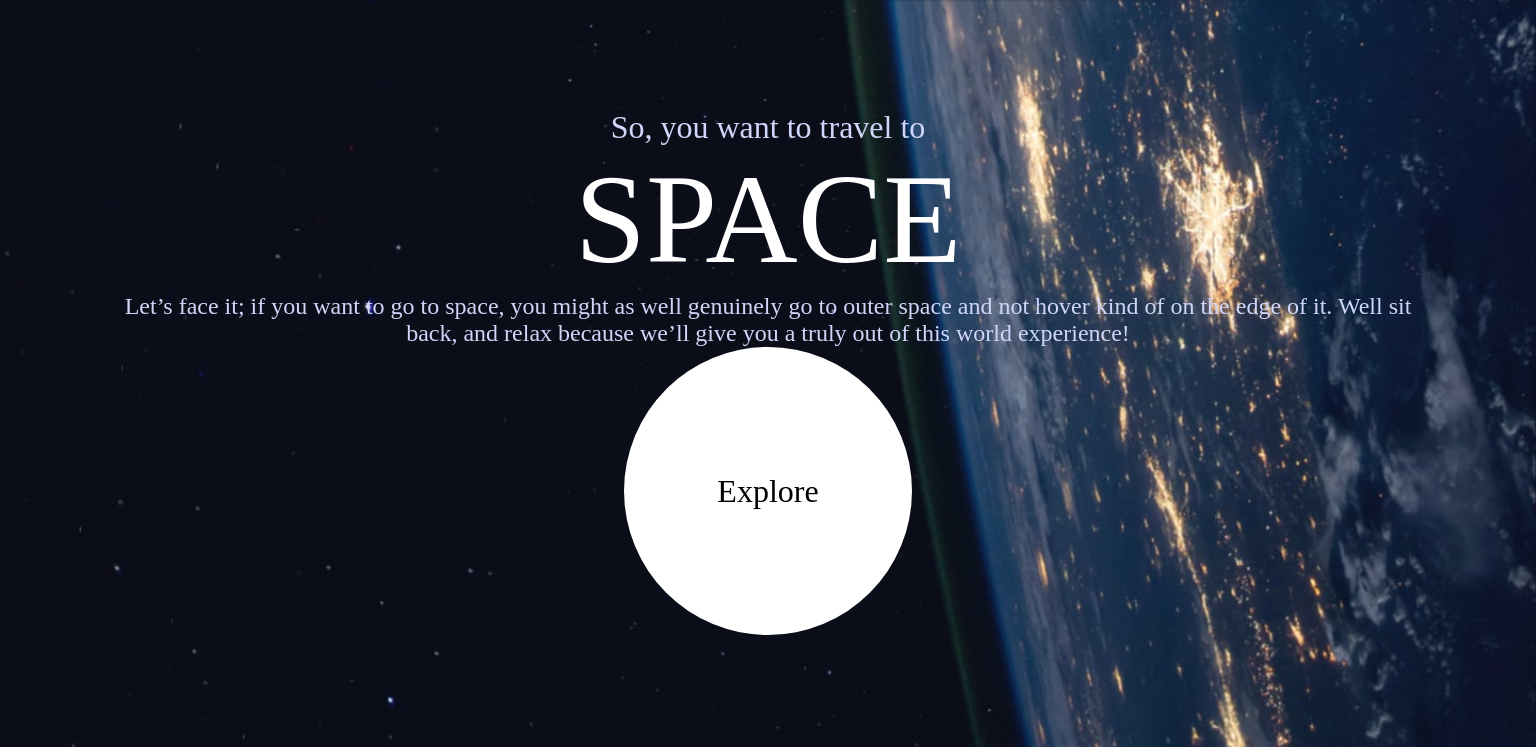
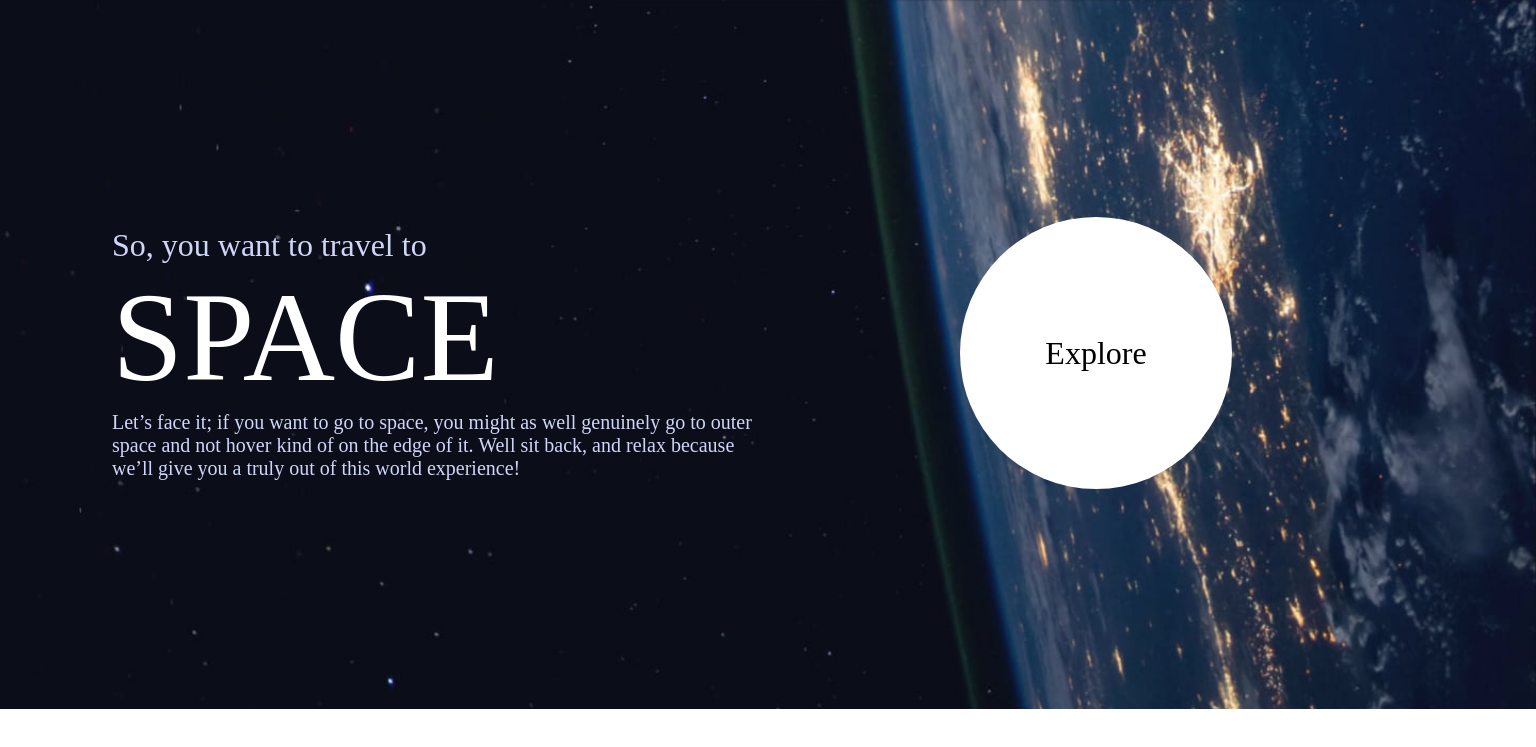
Before and after one commit to Buty06/space-tourism-website-main, a plain HTML site: page index.html in a window 1536 px wide. Shown: the part 123-870 px from the top of the page. After the commit the page ends 832 px from the top, so only its background shows below. Drawn offline with Linux system fonts and the light colour scheme; a web font is replaced by a local one.

Commit message:
Terminada la version desktop del home, ahora por las demas secciones

```diff
--- a/style.css
+++ b/style.css
@@ -343,4 +343,27 @@ a {
     align-content: center;
     font-size: 1.3rem;
   }
+
+  .main_container{
+    grid-template-rows: none;
+    grid-template-columns: 1fr 1fr;
+  }
+
+  .main_sections_text{
+    justify-content: center;
+    align-items: flex-start;
+  }
+
+  .main_section_text_items{
+    text-align: start;
+  }
+
+  .main_sections_button_circule{
+    height: 17rem;
+    width: 17rem;
+  }
+
+  .item3{
+    font-size: 1.25rem;
+  }
 }
```
